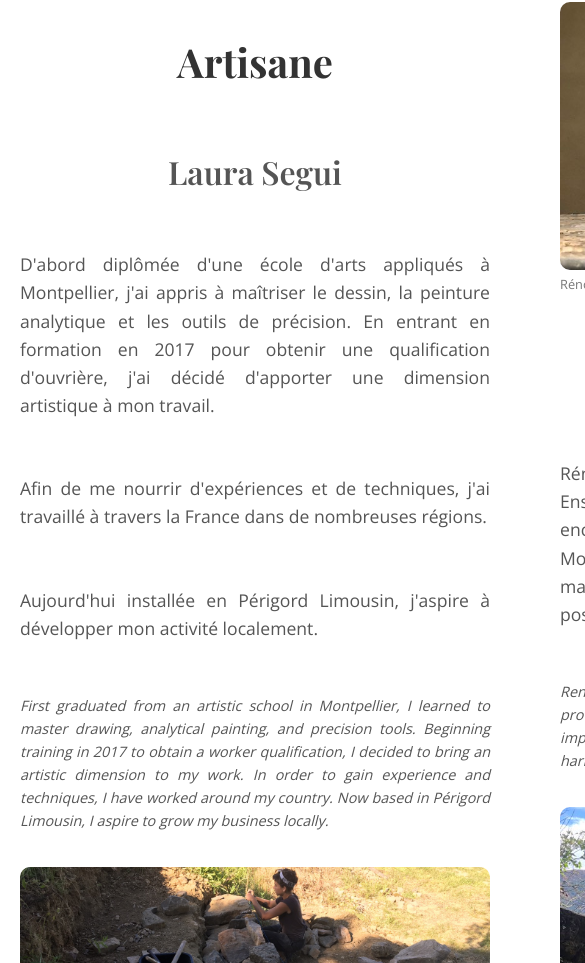
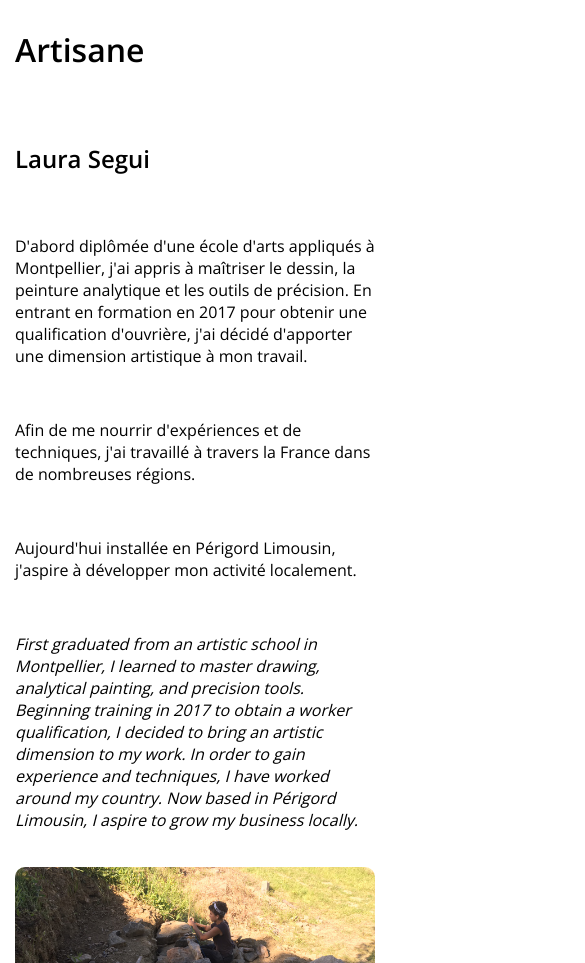
Before and after one commit to oliverfont/fragon-restauration, a React (Create React App) app: page / in a window 390 px wide. Shown: the part 1037-2000 px from the top of the page, 585 px wide, since content can reach past the window. Built offline with nearby package versions, Linux system fonts and the light colour scheme.

Commit message:
fix css for deploy

```diff
--- a/src/components/Gallery.css
+++ b/src/components/Gallery.css
@@ -3,6 +3,7 @@
     text-align: center;
     background-image: url('../assets/bg/bg.jpg');
     margin: 30px 0;
+    overflow: hidden;
   }
 
   .carousel {
--- a/src/components/InfoSections.css
+++ b/src/components/InfoSections.css
@@ -1,68 +1,76 @@
 @import url('https://fonts.googleapis.com/css2?family=Playfair+Display:wght@400;600;700&family=Open+Sans:wght@400;600&display=swap');
 
 .info-section {
-    padding: 40px 20px;
+  padding: 40px 0px;
   background-color: #fff;
   text-align: left;
-    font-family: 'Open Sans', sans-serif; /* Police par défaut pour le texte */
+  font-family: 'Open Sans', sans-serif;
+  /* Ajout pour éviter tout débordement horizontal */
+  overflow-x: hidden;
+  width: 100%;
 }
 
 .info-container {
   max-width: 1200px;
   margin: 0 auto;
   display: grid;
-    grid-template-columns: 1fr 1fr; /* Deux colonnes */
-    gap: 20%; /* Espace entre les colonnes */
+  grid-template-columns: 1fr 1fr;
+  /* Remplacement du pourcentage par une valeur fixe */
+  gap: 40px; /* Au lieu de 20% */
+  /* Sécurité supplémentaire */
+  box-sizing: border-box;
 }
 
 .info-column {
   display: flex;
   flex-direction: column;
-    gap: 20px; /* Espace entre les éléments */
+  gap: 20px;
   align-items: center;
   text-align: justify;
-  }
-
-  .info-title {
-    font-family: 'Playfair Display', serif; /* Police pour les titres */
-    font-size: 2.5rem;
-    color: #333;
-    margin-bottom: 10px;
-    font-weight: 700; /* Titres en gras */
-  }
-
-  .info-subtitle {
-    font-family: 'Playfair Display', serif; /* Police pour les sous-titres */
-    font-size: 2rem;
-    color: #555;
-    margin-bottom: 20px;
-    font-weight: 600; /* Sous-titres en semi-gras */
-  }
-
-  .info-text {
-    font-family: 'Open Sans', sans-serif; /* Police pour le texte */
-    font-size: 1.1rem;
-    color: #555;
-    line-height: 1.6;
-  }
-
-  .en {
-    font-size: 0.9rem;
+  /* Empêche tout débordement */
+  width: 100%;
 }
 
 .info-image {
-    width: 470px;
-    height: 268px;
+  /* Responsive au lieu de largeur fixe */
+  max-width: 100%;
+  height: auto; /* Hauteur automatique pour conserver le ratio */
+  /* Conserver vos autres styles */
   object-fit: cover;
   object-position: 50% 50%;
   border-radius: 10px;
 }
 
-  .info-caption {
-    font-family: 'Open Sans', sans-serif; /* Police pour les légendes */
-    font-size: 0.8rem;
-    color: #777;
+/* Version mobile */
+@media (max-width: 768px) {
+  .info-container {
+    grid-template-columns: 1fr;
+    /* Réduction du gap en mobile */
+    gap: 30px;
+    /* Padding supplémentaire pour éviter les bords collés */
+    padding: 0 15px;
+  }
+
+  .info-section {
+    padding: 40px 0;
+  }
+
+  .info-column {
+    /* Alignement texte à gauche en mobile */
     text-align: left;
-    margin-top: -15px;
-    align-self: baseline;
+    align-items: flex-start;
   }
+
+  .info-title {
+    /* Taille de police réduite en mobile */
+    font-size: 2rem;
+  }
+
+  .info-subtitle {
+    font-size: 1.5rem;
+  }
+
+  .info-text {
+    font-size: 1rem;
+  }
+}
```
Lines whose indentation alone changed are shown as unchanged.
